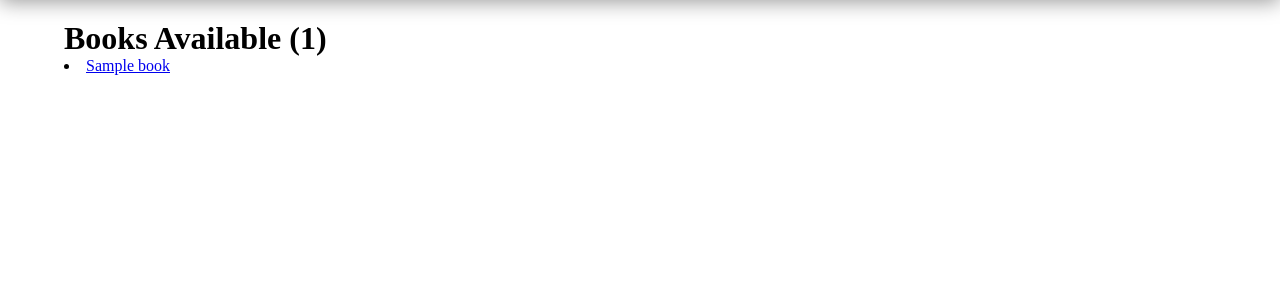
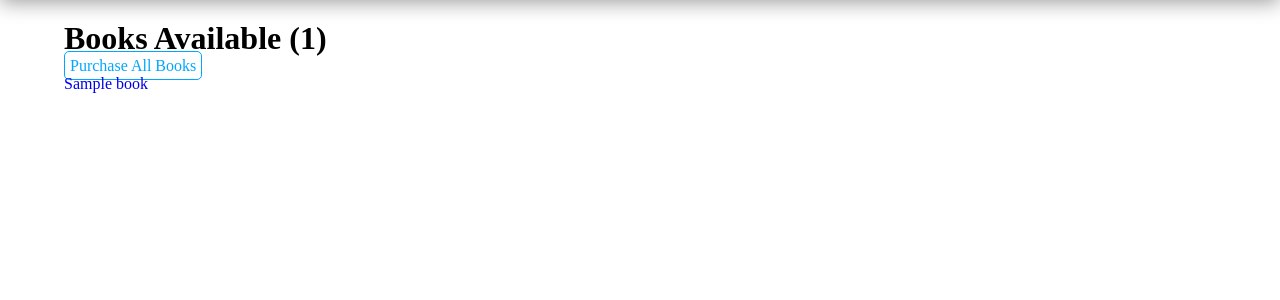
Before and after one commit to johnpauljpc/d4p, a Django app: template bookstore/templates/books/book_list.html in a window 1280 px wide. Shown: the part 63-363 px from the top of the page. Run offline with Django 4.2, Linux system fonts and the light colour scheme; the template is opened without the code that fills it: most values are stand-ins (such as "Sample title", 1, 10 or a date in 2020).

Commit message:
modifications

```diff
--- a/bookstore/static/css/styles.css
+++ b/bookstore/static/css/styles.css
@@ -2,6 +2,12 @@
     margin: 0;
     padding: 0;
     /* outline: 1px dotted orange; */
+}
+a{
+    text-decoration: none;
+}
+ul, li{
+    list-style: none;
 }
 .errorlist{
     color: red;
@@ -26,6 +32,7 @@
     border-radius: 5px;
     border: 1px solid #00a6ff;
     color: #00a6ff;
+    text-decoration: none;
 
 }
 .btn-outline:hover{
--- a/bookstore/templates/books/book_list.html
+++ b/bookstore/templates/books/book_list.html
@@ -4,8 +4,11 @@
 
 {% block content %}
     <h1>Books Available ({{book_list.count}})</h1>
+    <a href="{% url 'book-order' %}" class="btn-outline" >Purchase All Books</a>
+
     {% for book in book_list %}
     <li><a href="{{book.get_absolute_url}}">{{book}}</a></li>
+
     {% endfor %}
 
 
```
Also changed, not shown: bookstore/books/views.py (+16 -3 lines), bookstore/orders/views.py (+9 -2 lines).
